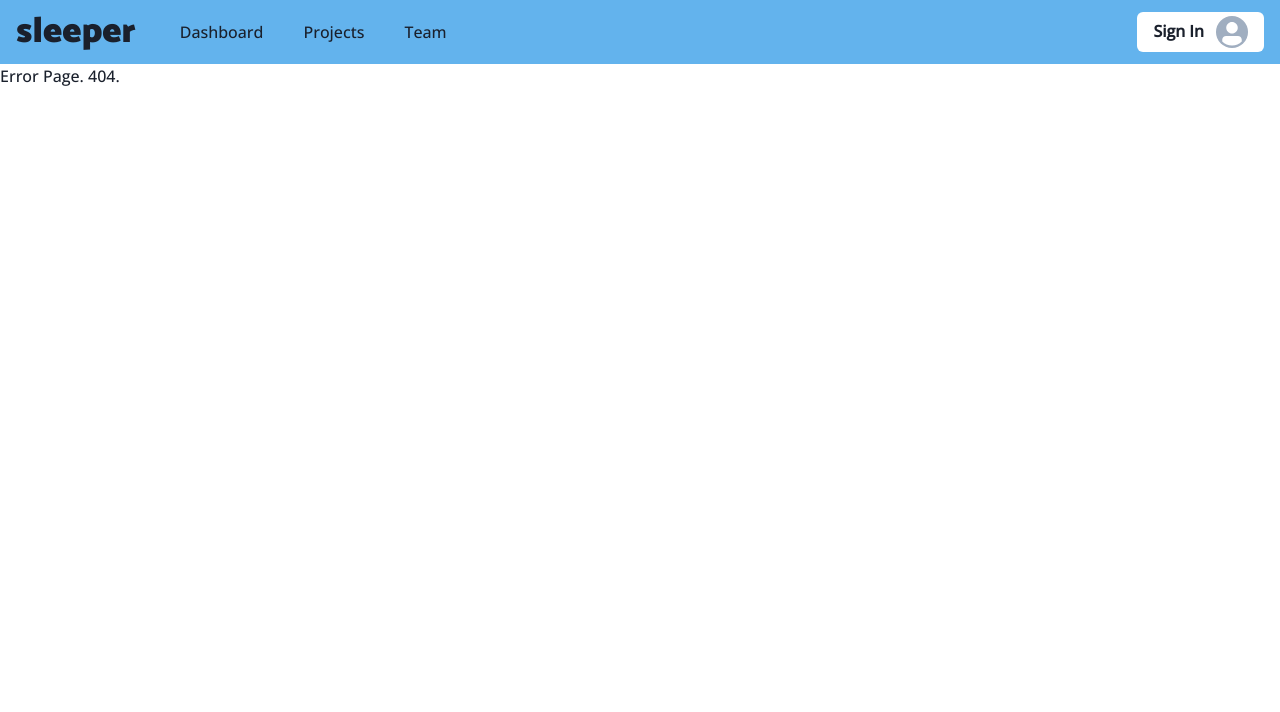
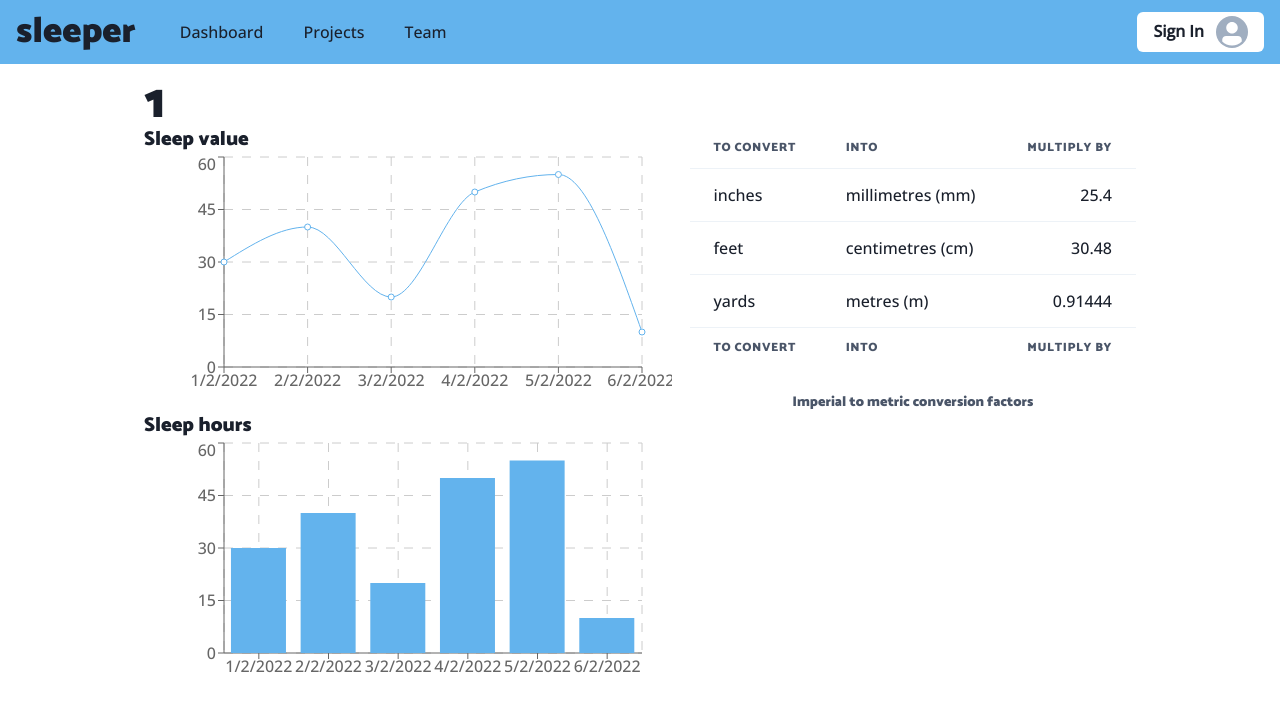
Before and after one commit to jmigsan/sleeper, a React (Create React App) app in the folder frontend/: page /sleeper/1 in a window 1280 px wide. Before the commit this address had no page. Shown: the top 712 px of the page. Built offline with nearby package versions, Linux system fonts and the light colour scheme.

Commit message:
sleeper stats

```diff
--- a/frontend/src/App.js
+++ b/frontend/src/App.js
@@ -5,6 +5,7 @@ import ErrorPage from './pages/ErrorPage';
 import Dashboard from './pages/Dashboard';
 import Portfolio from './pages/Portfolio';
 import Invest from './pages/Invest';
+import SleeperStats from './pages/SleeperStats';
 
 import NavBar from './components/All/NavBar';
 
@@ -18,6 +19,9 @@ function App() {
         <Route path="/dashboard" element={<Dashboard />} />
         <Route path="/portfolio" element={<Portfolio />} />
         <Route path="/invest" element={<Invest />} />
+        <Route path="sleeper">
+          <Route path=":sleeperId" element={<SleeperStats />} />
+        </Route>
         <Route path="*" element={<ErrorPage />} />
       </Routes>
     </BrowserRouter>
--- /dev/null
+++ b/frontend/src/components/SleeperStats/SStatsGraph1.jsx
@@ -0,0 +1,64 @@
+import {
+  LineChart,
+  Line,
+  XAxis,
+  YAxis,
+  CartesianGrid,
+  Tooltip,
+  ResponsiveContainer,
+} from "recharts";
+
+const data = [
+  {
+    date: '1/2/2022',
+    cost: 30
+  },
+  {
+    date: '2/2/2022',
+    cost: 40
+  },
+  {
+    date: '3/2/2022',
+    cost: 20
+  },
+  {
+    date: '4/2/2022',
+    cost: 50
+  },
+  {
+    date: '5/2/2022',
+    cost: 55
+  },
+  {
+    date: '6/2/2022',
+    cost: 10
+  },
+];
+
+const SStatsGraph1 = () => {
+  return (
+    <ResponsiveContainer width={'99%'} height={250}>
+      <LineChart
+        data={data}
+        margin={{
+          top: 5,
+          right: 30,
+          left: 20,
+          bottom: 5
+        }}
+      >
+        <CartesianGrid strokeDasharray="9 9" />
+        <XAxis dataKey='date' />
+        <YAxis />
+        <Tooltip />
+        <Line
+          type="monotone"
+          dataKey="cost"
+          stroke="#63b3ed"
+          activeDot={{ r: 8 }}
+        />
+      </LineChart>
+    </ResponsiveContainer>
+  )
+}
+export default SStatsGraph1
--- /dev/null
+++ b/frontend/src/components/SleeperStats/SStatsGraph2.jsx
@@ -0,0 +1,61 @@
+import {
+  BarChart,
+  Bar,
+  XAxis,
+  YAxis,
+  CartesianGrid,
+  Tooltip,
+  ResponsiveContainer,
+} from "recharts";
+
+const data = [
+  {
+    date: '1/2/2022',
+    cost: 30
+  },
+  {
+    date: '2/2/2022',
+    cost: 40
+  },
+  {
+    date: '3/2/2022',
+    cost: 20
+  },
+  {
+    date: '4/2/2022',
+    cost: 50
+  },
+  {
+    date: '5/2/2022',
+    cost: 55
+  },
+  {
+    date: '6/2/2022',
+    cost: 10
+  },
+];
+
+const SStatsGraph2 = () => {
+  return (
+    <ResponsiveContainer width={'99%'} height={250}>
+    <BarChart
+      width={500}
+      height={300}
+      data={data}
+      margin={{
+        top: 5,
+        right: 30,
+        left: 20,
+        bottom: 5,
+      }}
+    >
+      <CartesianGrid strokeDasharray="9 9" />
+      <XAxis dataKey='date' />
+      <YAxis />
+      <Tooltip />
+      <Bar dataKey="cost" fill="#63b3ed" />
+    </BarChart>
+  </ResponsiveContainer>
+  )
+}
+export default SStatsGraph2
--- /dev/null
+++ b/frontend/src/components/SleeperStats/SStatsStats.jsx
@@ -0,0 +1,53 @@
+import {
+  Table,
+  Thead,
+  Tbody,
+  Tfoot,
+  Tr,
+  Th,
+  Td,
+  TableCaption,
+  TableContainer,
+} from '@chakra-ui/react'
+
+const SStatsStats = () => {
+  return (
+    <TableContainer>
+      <Table variant='simple'>
+        <TableCaption>Imperial to metric conversion factors</TableCaption>
+        <Thead>
+          <Tr>
+            <Th>To convert</Th>
+            <Th>into</Th>
+            <Th isNumeric>multiply by</Th>
+          </Tr>
+        </Thead>
+        <Tbody>
+          <Tr>
+            <Td>inches</Td>
+            <Td>millimetres (mm)</Td>
+            <Td isNumeric>25.4</Td>
+          </Tr>
+          <Tr>
+            <Td>feet</Td>
+            <Td>centimetres (cm)</Td>
+            <Td isNumeric>30.48</Td>
+          </Tr>
+          <Tr>
+            <Td>yards</Td>
+            <Td>metres (m)</Td>
+            <Td isNumeric>0.91444</Td>
+          </Tr>
+        </Tbody>
+        <Tfoot>
+          <Tr>
+            <Th>To convert</Th>
+            <Th>into</Th>
+            <Th isNumeric>multiply by</Th>
+          </Tr>
+        </Tfoot>
+      </Table>
+    </TableContainer>
+  )
+}
+export default SStatsStats
--- a/frontend/src/pages/SleeperStats.jsx
+++ b/frontend/src/pages/SleeperStats.jsx
@@ -1,15 +1,48 @@
 import {
   Container,
   Heading,
+  Grid,
+  GridItem,
 } from '@chakra-ui/react'
 
+import { useParams } from 'react-router-dom';
+import SStatsGraph1 from '../components/SleeperStats/SStatsGraph1';
+import SStatsGraph2 from '../components/SleeperStats/SStatsGraph2';
+import SStatsStats from '../components/SleeperStats/SStatsStats';
+
 const SleeperStats = () => {
+  let { sleeperId } = useParams();
+
   return (
     <Container maxW={'5xl'} p={4}>
       <Heading as='h1' size='2xl'>
-        Sleeper Stats
+        {sleeperId}
       </Heading>
 
+      <Grid
+        templateAreas={{
+          base: `'graph1'
+                 'graph2'
+                 'stats'`,
+          md: `'graph1 stats'
+               'graph2 stats'`
+        }}
+        gridTemplateRows={'auto'}
+        gridTemplateColumns={'auto'}
+        gap='3'
+      >
+        <GridItem area={'graph1'}>
+          <Heading as='h2' size='md'>Sleep value</Heading>
+          <SStatsGraph1/>
+        </GridItem>
+        <GridItem area={'graph2'}>
+          <Heading as='h2' size='md'>Sleep hours</Heading>
+          <SStatsGraph2/>
+        </GridItem>
+        <GridItem area={'stats'}>
+          <SStatsStats/>
+        </GridItem>
+      </Grid>
 
 
     </Container>
```
Also changed, not shown: frontend/src/components/Dashboard/DashboardGraph.jsx (indentation only).
